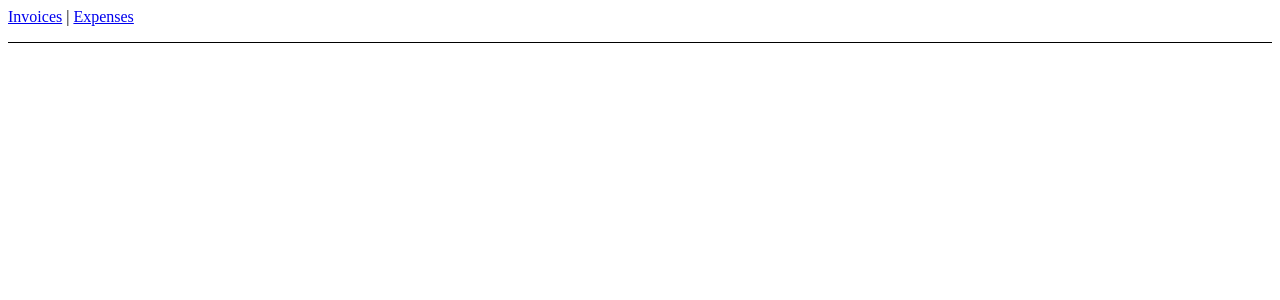
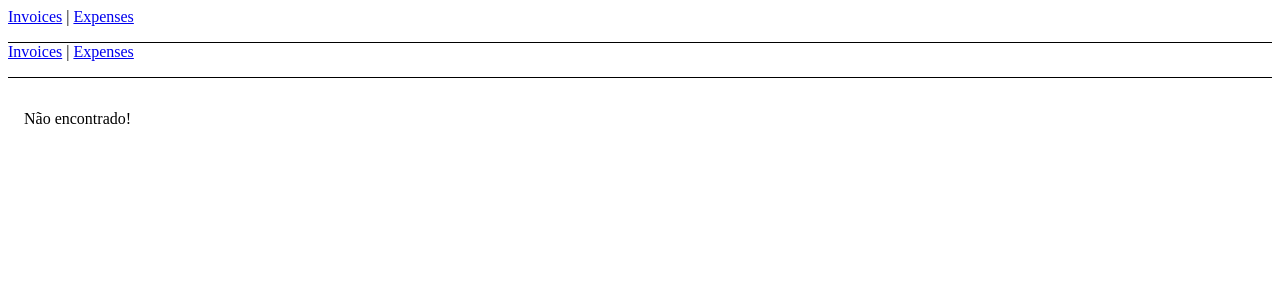
Before and after one commit to adrianoabreu/devsuperior-tutorial-react-router-dom, a React (Vite) app: page /invoices/1995 in a window 1280 px wide. Before the commit this address had no page. Shown: the top 300 px of the page. Built offline with nearby package versions, Linux system fonts and the light colour scheme.

Commit message:
ReactJS - Adicionando Rota para não encontrado

```diff
--- a/src/main.tsx
+++ b/src/main.tsx
@@ -3,6 +3,7 @@ import App from './App.tsx'
 import { BrowserRouter, Route, Routes } from 'react-router-dom'
 import Expenses from './routes/Expenses/index.tsx'
 import Invoices from './routes/Invoices/index.tsx'
+import NotFound from './routes/NotFound/index.tsx'
 
 createRoot(document.getElementById('root')!).render(
   <BrowserRouter>
@@ -11,6 +12,7 @@ createRoot(document.getElementById('root')!).render(
       <Route path="/" element={<App />}>
         <Route path="expenses" element={<Expenses />} />
         <Route path="invoices" element={<Invoices />} />
+        <Route path="*" element={<NotFound />} />
       </Route>
     </Routes>
   </BrowserRouter>
--- /dev/null
+++ b/src/routes/NotFound/index.tsx
@@ -0,0 +1,7 @@
+export default function NotFound() {
+    return (
+        <main style={{ padding: "1rem" }}>
+            <p>Não encontrado!</p>
+        </main>
+    );
+}
```
